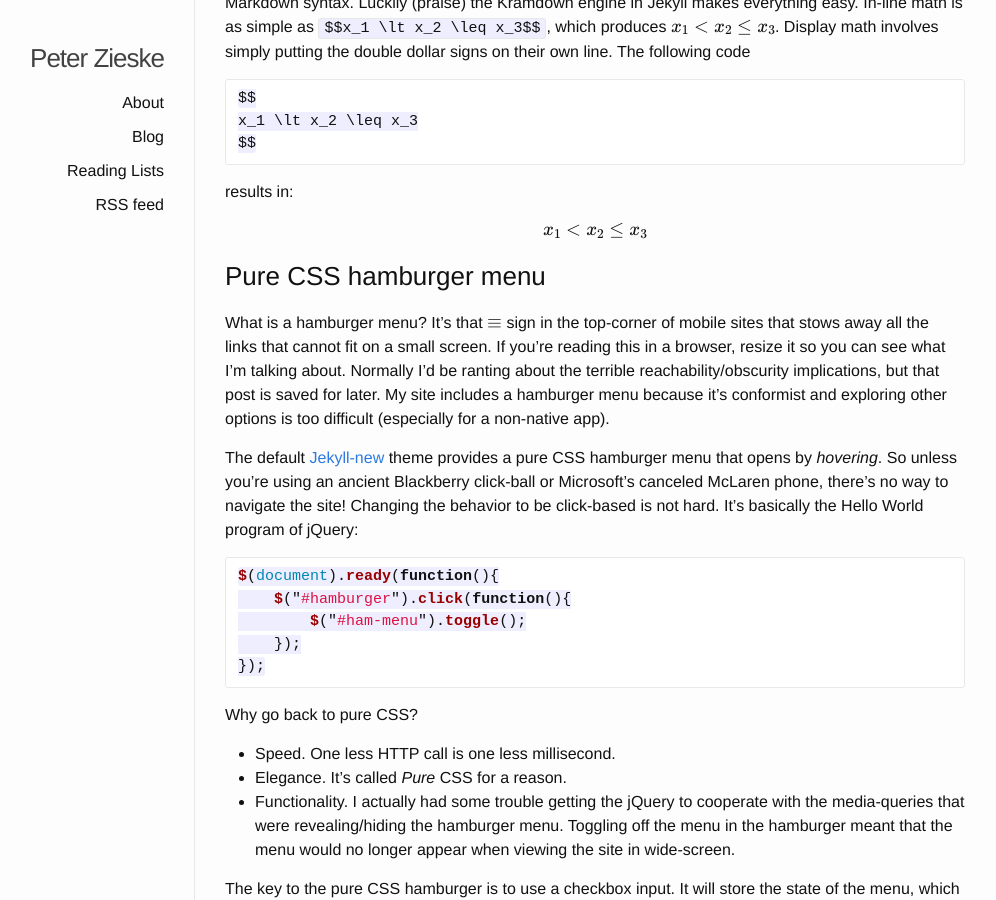
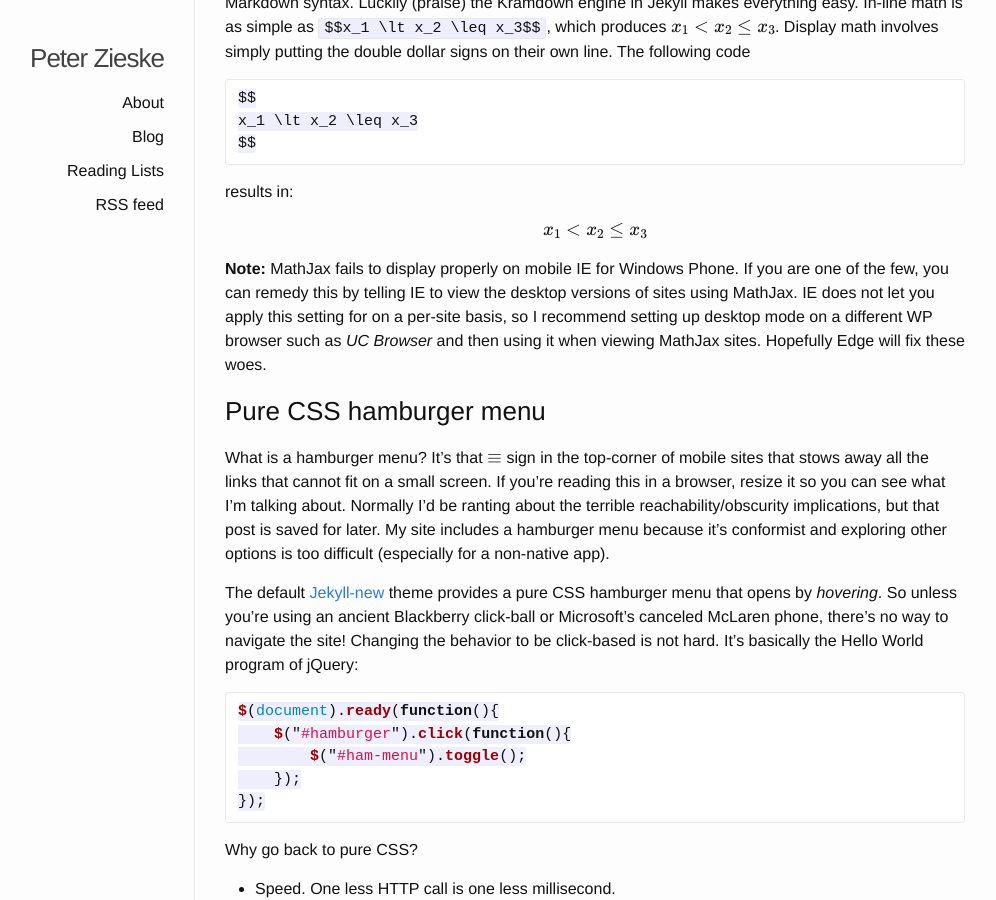
Before and after one commit to trispzest/knyeko.me-test, a Jekyll site: the page built from _posts/2015-07-26-building-this-site.markdown, in a window 1280 px wide and 900 px high, scrolled down 677 px. Shown: the whole window, without its empty margins (145-1141 px from the left). Built offline with Jekyll 4.4.1, drawn with Linux system fonts in a browser that asks for light colours; formulas are drawn with MathJax 3.

Commit message:
mobile IE

```diff
--- a/_posts/2015-07-26-building-this-site.markdown
+++ b/_posts/2015-07-26-building-this-site.markdown
@@ -50,6 +50,11 @@ $$
 x_1 \lt x_2 \leq x_3
 $$
 
+**Note:**
+MathJax fails to display properly on mobile IE for Windows Phone.
+If you are one of the few, you can remedy this by telling IE to view the desktop versions of sites using MathJax.
+IE does not let you apply this setting for on a per-site basis, so I recommend setting up desktop mode on a different WP browser such as *UC Browser* and then using it when viewing MathJax sites.
+Hopefully Edge will fix these woes.
 
 ### Pure CSS hamburger menu
 
```
